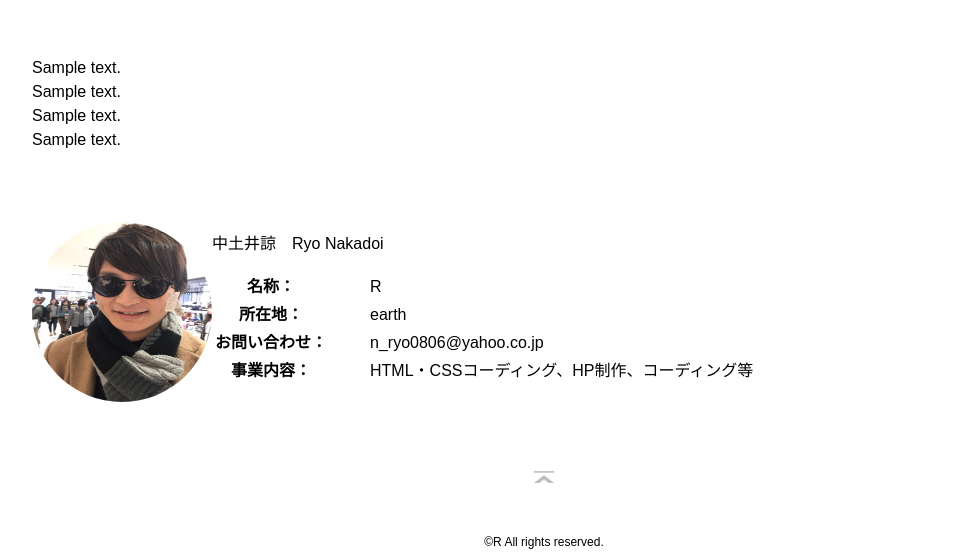
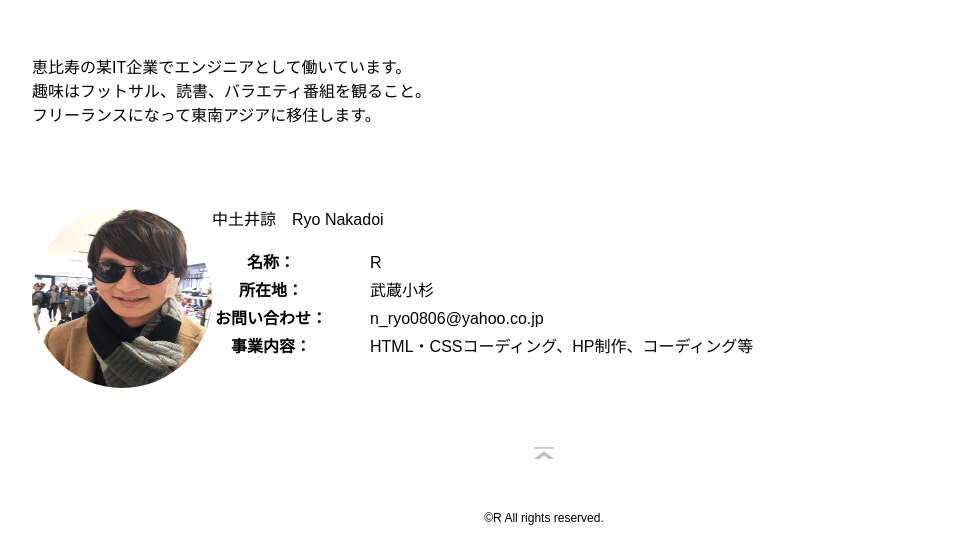
Before and after one commit to centerRyo/centerRyo.github.io, a plain HTML site: page about.html in a window 1280 px wide. Shown: the part 265-819 px from the top of the page, without its empty margins (96-1074 px from the left). Drawn offline with nearby package versions, Linux system fonts and the light colour scheme.

Commit message:
ABOUTの文言を変更し、スタイルを見やすくした

```diff
--- a/about.html
+++ b/about.html
@@ -30,7 +30,12 @@
     <div id="about">
       <div class="site-width">
         <h1 class="ttl">About</h1>
-        <p>Sample text.<br>Sample text.<br>Sample text.<br>Sample text.</p>
+        <p class="self">
+          恵比寿の某IT企業でエンジニアとして働いています。<br>
+          趣味はフットサル、読書、バラエティ番組を観ること。<br>
+          フリーランスになって東南アジアに移住します。
+        </p>
+        <div class="about-container">
           <div class="about_icon">
             <img src="img/icon.jpg">
           </div>
@@ -38,11 +43,12 @@
             <p>中土井諒　Ryo Nakadoi</p>
             <table>
               <tr><th>名称：</th><td>R</td></tr>
-            <tr><th>所在地：</th><td>earth</td></tr>
+              <tr><th>所在地：</th><td>武蔵小杉</td></tr>
               <tr><th>お問い合わせ：</th><td>n_ryo0806@yahoo.co.jp</td></tr>
               <tr><th>事業内容：</th><td>HTML・CSSコーディング、HP制作、コーディング等</td></tr>
             </table>
           </section>
+        </div>
       </div>
     </div>
     <div class="totop">
```
Lines whose indentation alone changed are shown as unchanged.
